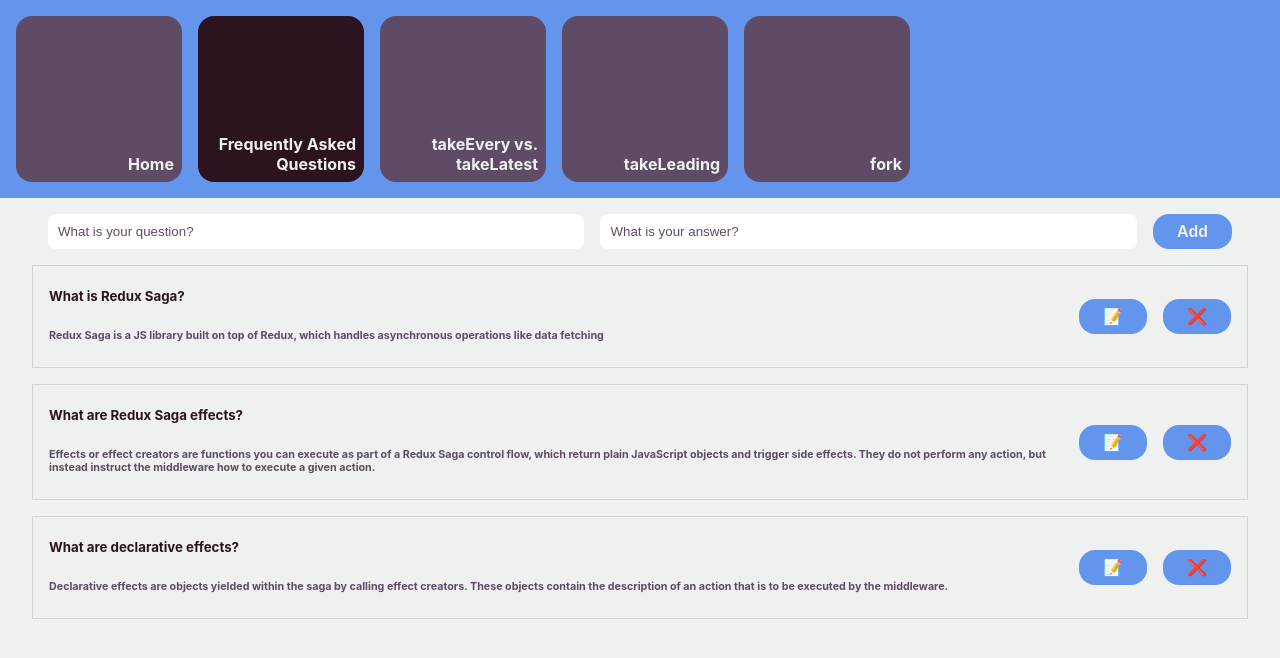
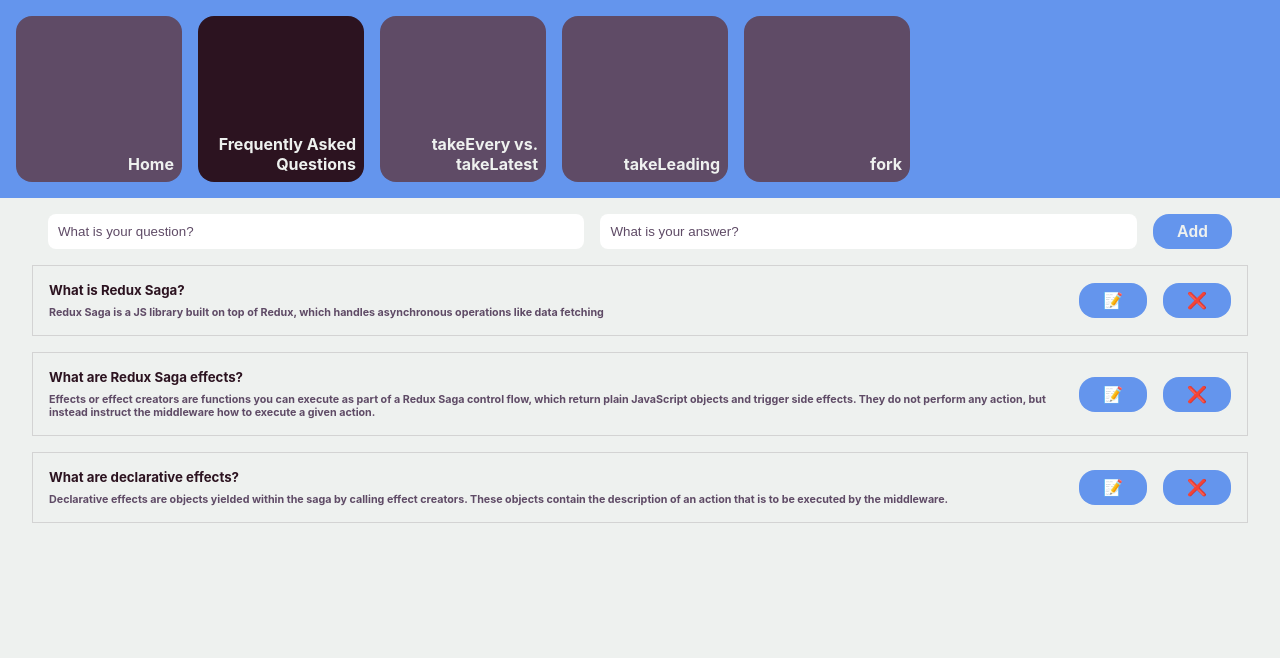
Before and after one commit to andradnl/redux-saga-playground, a React (Create React App) app: page /faq in a window 1280 px wide. Shown: the top 658 px of the page. Built offline with nearby package versions, Linux system fonts and the light colour scheme.

Commit message:
Adjust FAQ item styles

```diff
--- a/src/App.css
+++ b/src/App.css
@@ -25,10 +25,12 @@
 
 h5 {
   color: var(--color-purple-dark);
+  margin-block: 0;
 }
 
 h6 {
   color: var(--color-purple-light);
+  margin-block: 0;
 }
 
 .navigation {
@@ -128,10 +130,17 @@
 .faq-item {
   text-align: left;
   border: 1px solid lightgrey;
-  padding: 0 16px;
+  padding: 16px;
+  gap: 16px;
   display: flex;
   align-items: center;
   justify-content: space-between;
+}
+
+.faq-item-content {
+  display: flex;
+  flex-direction: column;
+  gap: 8px;
 }
 
 .faq-item-buttons {
--- a/src/pages/FAQs.tsx
+++ b/src/pages/FAQs.tsx
@@ -21,7 +21,7 @@
 
 const Item = ({ question, answer, handleUpdate, handleDelete }: ItemProps) => (
   <div className="faq-item">
-    <div>
+    <div className="faq-item-content">
       <h5>{question}</h5>
       <h6>{answer}</h6>
     </div>
```
